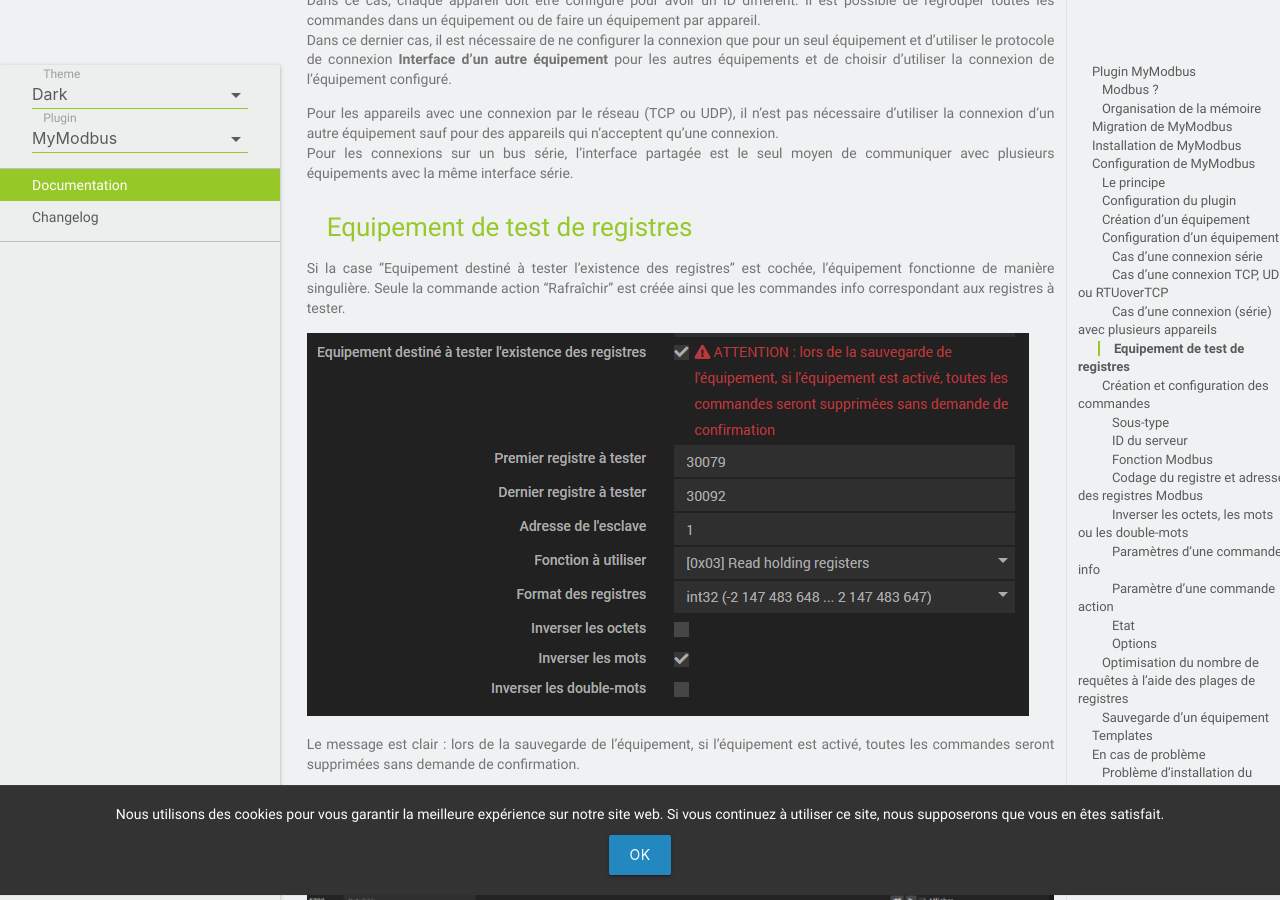
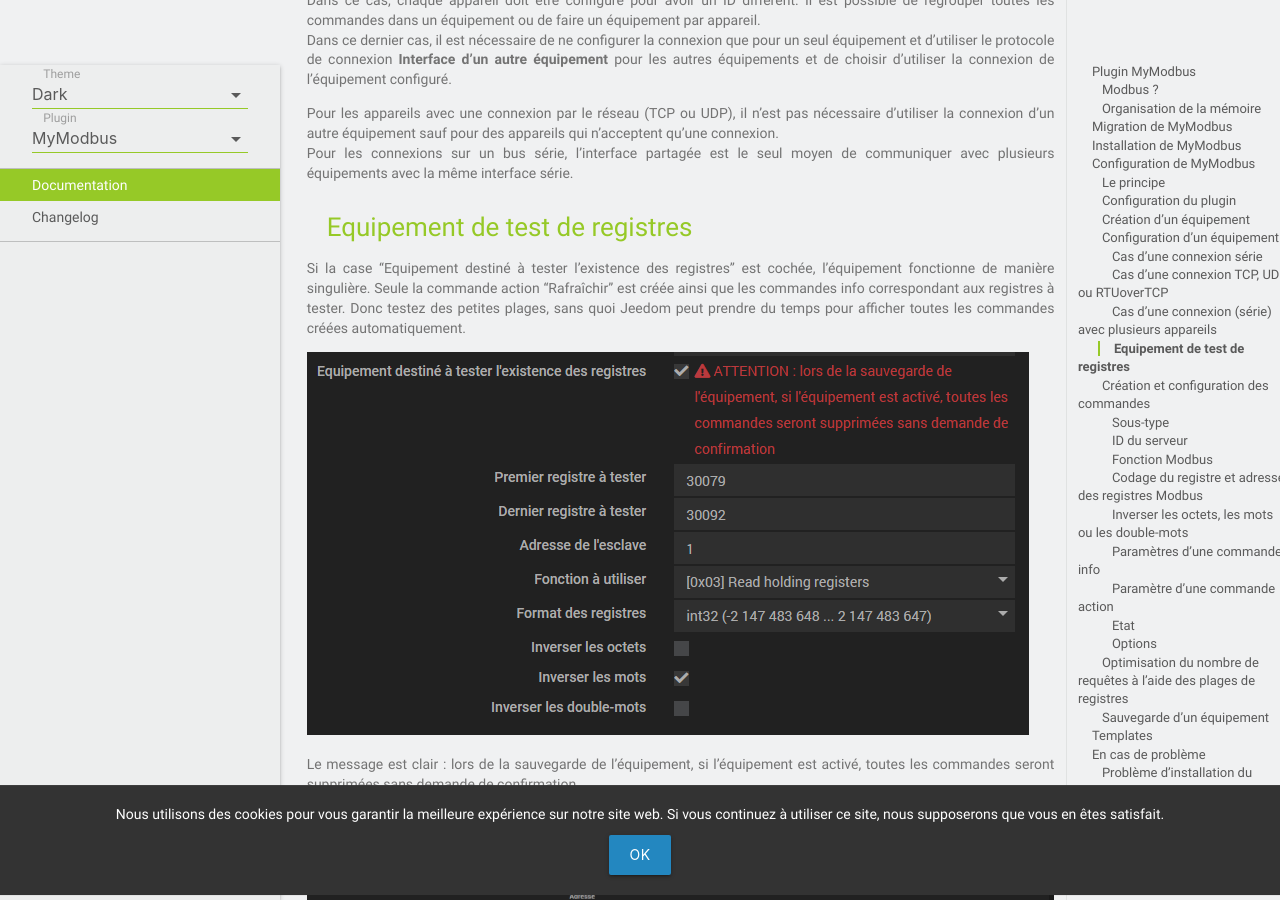
Before and after one commit to MrWaloo/jeedom-plugins-doc, a Jekyll site: the page built from docs/fr_FR/mymodbus_doc.md, in a window 1280 px wide and 900 px high, scrolled down 9314 px. Built offline with Jekyll 4.4.1, drawn with Linux system fonts in a browser that asks for light colours; emoji names are drawn with the system emoji font; our own code applies the rules of GitHub Pages for plain Markdown files.

Commit message:
Update mymodbus_doc.md

```diff
--- a/docs/fr_FR/mymodbus_doc.md
+++ b/docs/fr_FR/mymodbus_doc.md
@@ -271,7 +271,8 @@ avec la même interface série.
 
 Si la case "Equipement destiné à tester l'existence des registres" est cochée, l'équipement fonctionne de manière
 singulière. Seule la commande action "Rafraîchir" est créée ainsi que les commandes info correspondant aux registres à
-tester.
+tester. Donc testez des petites plages, sans quoi Jeedom peut prendre du temps pour afficher toutes les commandes créées
+automatiquement.
 
 ![Configuration de test](../images/mymodbus/Config_test.png)
 
```
